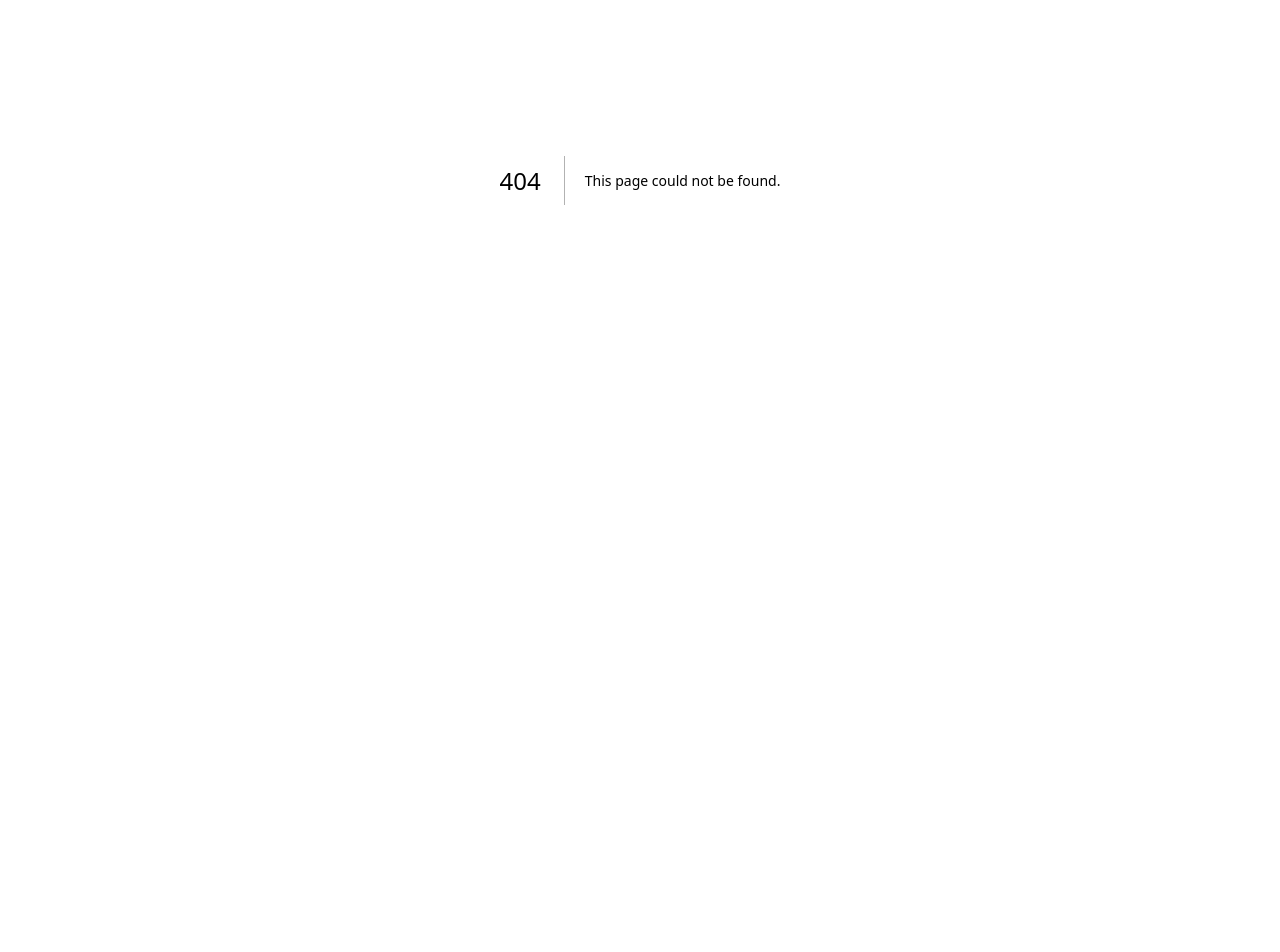
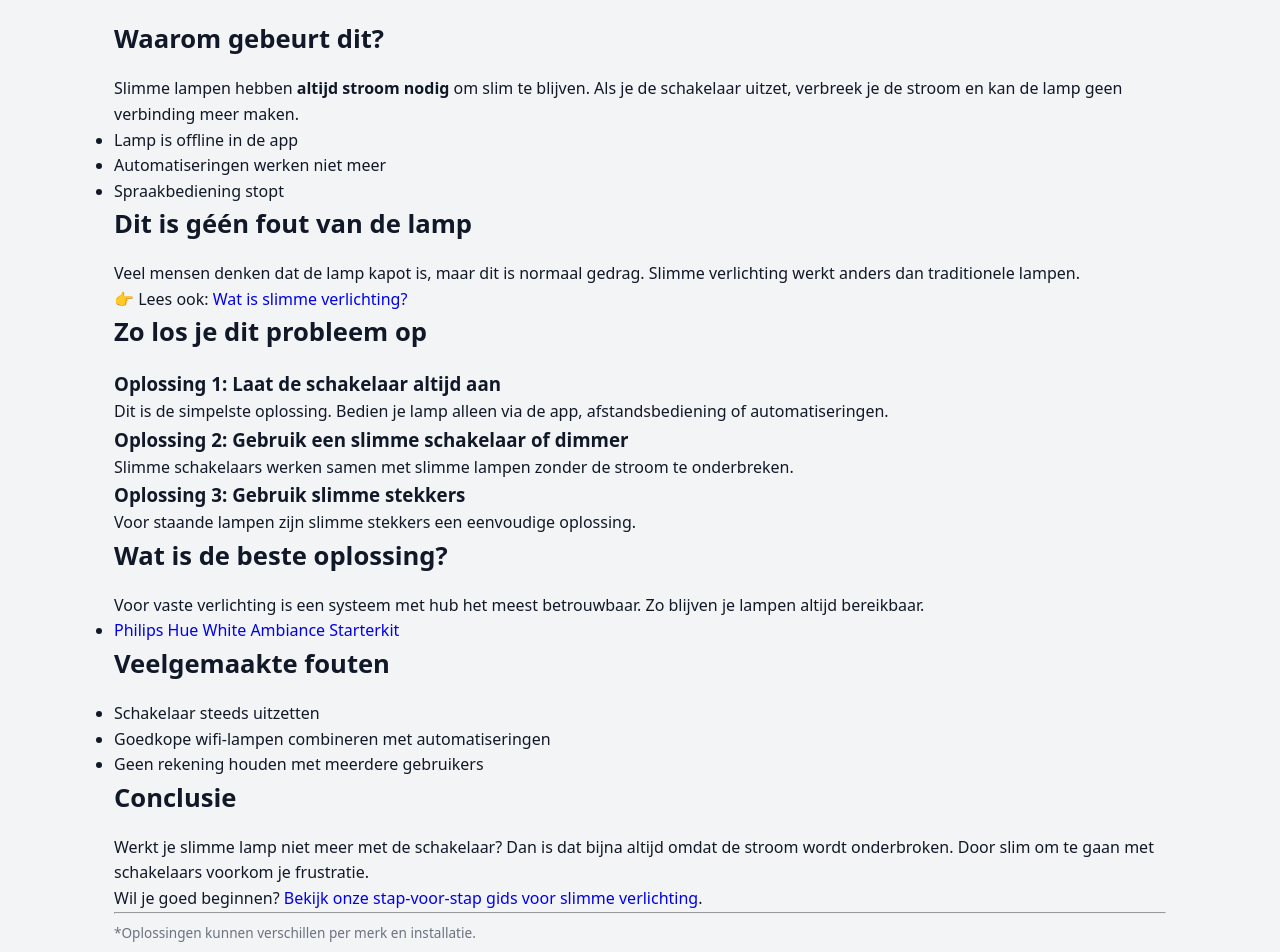
Before and after one commit to hafidgrad/SlimHuisWonen, a Next.js app: page /tips/slimme-lamp-werkt-niet-met-schakelaar in a window 1280 px wide. Before the commit this address had no page. Shown: the part 220-1172 px from the top of the page. Before the commit the page ends 800 px from the top, so only its background shows below. Built offline with nearby package versions, Linux system fonts and the light colour scheme.

Commit message:
app/tips/slimme-lamp-werkt-niet-met-schakelaar/

```diff
--- /dev/null
+++ b/app/tips/slimme-lamp-werkt-niet-met-schakelaar/page.jsx
@@ -0,0 +1,127 @@
+import Header from "@/components/Header";
+import Footer from "@/components/Footer";
+import Link from "next/link";
+
+export const metadata = {
+  title: "Slimme lamp werkt niet met schakelaar? Dit is waarom",
+  description:
+    "Werkt je slimme lamp niet meer met de schakelaar? Ontdek waarom dit gebeurt en hoe je dit probleem eenvoudig oplost.",
+  alternates: {
+    canonical:
+      "https://slimhuiswonen.nl/tips/slimme-lamp-werkt-niet-met-schakelaar",
+  },
+};
+
+export default function SlimmeLampSchakelaar() {
+  return (
+    <>
+      <Header />
+
+      <main className="section">
+        <div className="container article">
+          <h1>Slimme lamp werkt niet met schakelaar? Dit is waarom</h1>
+
+          <p className="section-intro">
+            Je zet de schakelaar om… en je slimme lamp doet niets meer. Of hij
+            werkt alleen nog via de schakelaar en niet meer via de app. Dit is
+            één van de meest voorkomende problemen bij slimme verlichting.
+          </p>
+
+          <h2>Waarom gebeurt dit?</h2>
+
+          <p>
+            Slimme lampen hebben <strong>altijd stroom nodig</strong> om slim te
+            blijven. Als je de schakelaar uitzet, verbreek je de stroom en kan
+            de lamp geen verbinding meer maken.
+          </p>
+
+          <ul>
+            <li>Lamp is offline in de app</li>
+            <li>Automatiseringen werken niet meer</li>
+            <li>Spraakbediening stopt</li>
+          </ul>
+
+          <h2>Dit is géén fout van de lamp</h2>
+
+          <p>
+            Veel mensen denken dat de lamp kapot is, maar dit is normaal gedrag.
+            Slimme verlichting werkt anders dan traditionele lampen.
+          </p>
+
+          <p>
+            👉 Lees ook:{" "}
+            <Link href="/tips/wat-is-slimme-verlichting">
+              Wat is slimme verlichting?
+            </Link>
+          </p>
+
+          <h2>Zo los je dit probleem op</h2>
+
+          <h3>Oplossing 1: Laat de schakelaar altijd aan</h3>
+          <p>
+            Dit is de simpelste oplossing. Bedien je lamp alleen via de app,
+            afstandsbediening of automatiseringen.
+          </p>
+
+          <h3>Oplossing 2: Gebruik een slimme schakelaar of dimmer</h3>
+          <p>
+            Slimme schakelaars werken samen met slimme lampen zonder de stroom
+            te onderbreken.
+          </p>
+
+          <h3>Oplossing 3: Gebruik slimme stekkers</h3>
+          <p>
+            Voor staande lampen zijn slimme stekkers een eenvoudige oplossing.
+          </p>
+
+          <h2>Wat is de beste oplossing?</h2>
+
+          <p>
+            Voor vaste verlichting is een systeem met hub het meest betrouwbaar.
+            Zo blijven je lampen altijd bereikbaar.
+          </p>
+
+          <ul>
+            <li>
+              <Link href="/producten/philips-hue-white-ambiance-starterkit">
+                Philips Hue White Ambiance Starterkit
+              </Link>
+            </li>
+          </ul>
+
+          <h2>Veelgemaakte fouten</h2>
+
+          <ul>
+            <li>Schakelaar steeds uitzetten</li>
+            <li>Goedkope wifi-lampen combineren met automatiseringen</li>
+            <li>Geen rekening houden met meerdere gebruikers</li>
+          </ul>
+
+          <h2>Conclusie</h2>
+
+          <p>
+            Werkt je slimme lamp niet meer met de schakelaar? Dan is dat bijna
+            altijd omdat de stroom wordt onderbroken. Door slim om te gaan met
+            schakelaars voorkom je frustratie.
+          </p>
+
+          <p>
+            Wil je goed beginnen?
+            {" "}
+            <Link href="/tips/beginnen-met-slimme-verlichting">
+              Bekijk onze stap-voor-stap gids voor slimme verlichting
+            </Link>.
+          </p>
+
+          <hr />
+
+          <p className="muted small">
+            *Oplossingen kunnen verschillen per merk en installatie.
+          </p>
+        </div>
+      </main>
+
+      <Footer />
+    </>
+  );
+}
```
